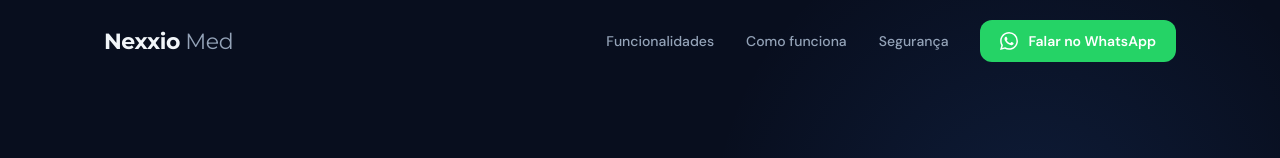
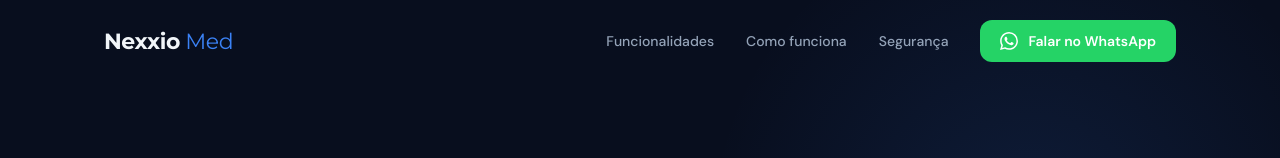
Before and after one commit to CordeiroZ/nexxio-site, a React (Vite) app: page / in a window 1280 px wide. Shown: the top 158 px of the page. Built offline with nearby package versions, Linux system fonts and the light colour scheme.

Commit message:
fix: cor do Med azul (accent) no logo

```diff
--- a/src/components/Header.css
+++ b/src/components/Header.css
@@ -51,7 +51,7 @@
 
 .header__logo-med {
   font-weight: 400;
-  color: var(--text-muted);
+  color: var(--accent);
 }
 
 /* Desktop nav */
```
